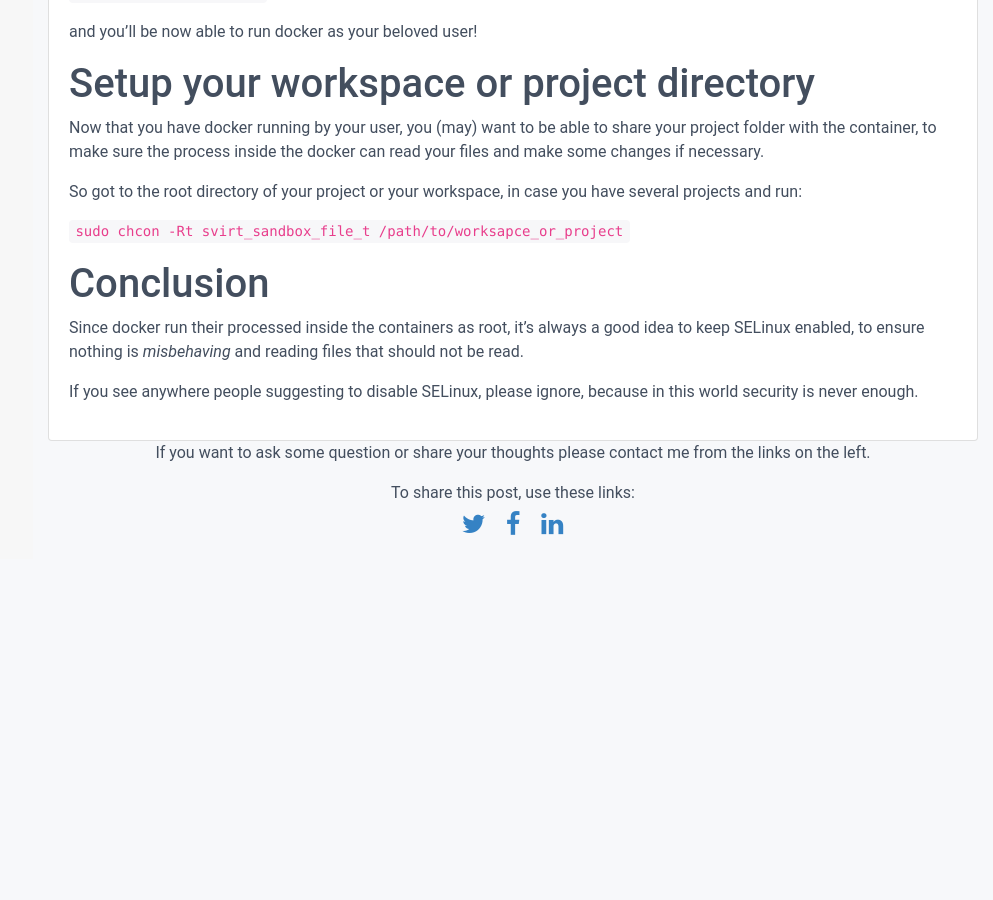
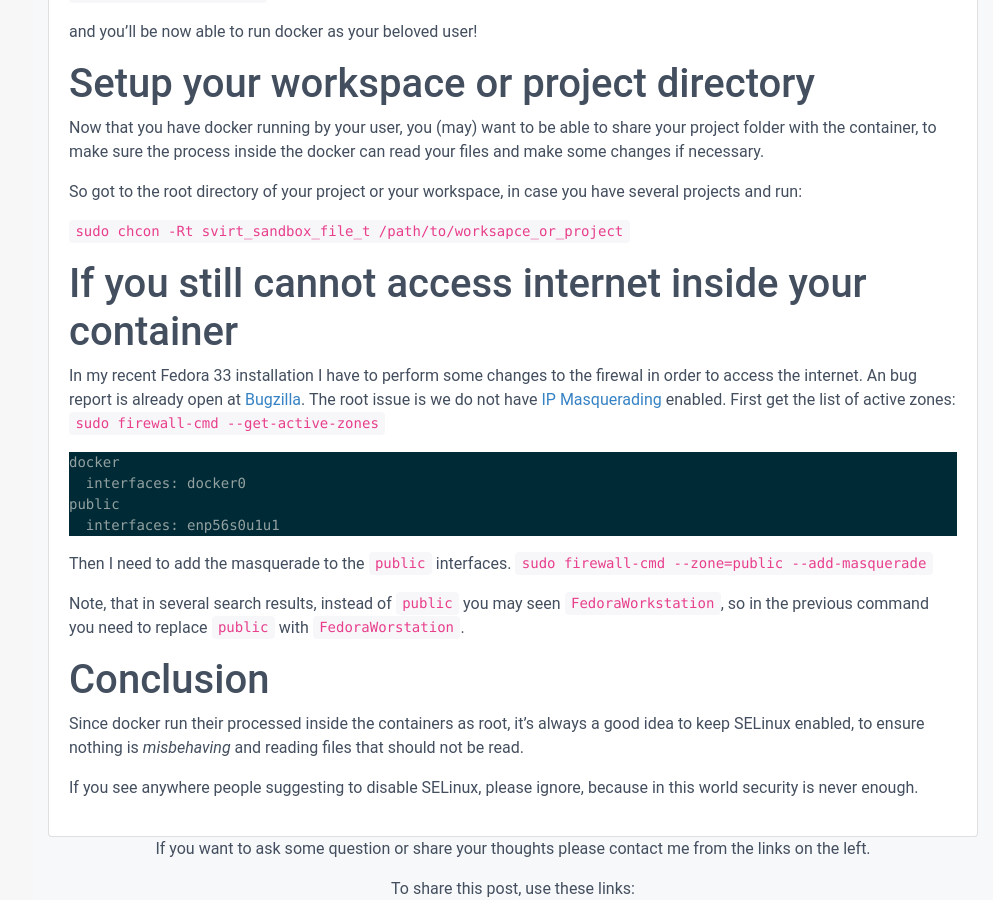
Before and after one commit to fidalgo/fidalgo.github.io, a Jekyll site: the page built from _posts/2017-12-08-docker-and-selinux.md, in a window 1280 px wide and 900 px high, scrolled down 1091 px. Shown: the whole window, without its empty margins (287-1280 px from the left). Built offline with Jekyll 4.4.1, drawn with Linux system fonts in a browser that asks for light colours; nearby versions of some CDN libraries; before the commit the page ends 1650 px from its top, so only the background shows below that.

Commit message:
Add instructions for Fedora 33 IP masquerade.

````diff
--- a/_posts/2017-12-08-docker-and-selinux.md
+++ b/_posts/2017-12-08-docker-and-selinux.md
@@ -60,6 +60,23 @@
 
 `sudo chcon -Rt svirt_sandbox_file_t /path/to/worksapce_or_project`
 
+# If you still cannot access internet inside your container
+
+In my recent Fedora 33 installation I have to perform some changes to the firewal in order to access the internet. An bug report is already open at [Bugzilla](https://bugzilla.redhat.com/show_bug.cgi?id=1817022).
+The root issue is we do not have [IP Masquerading](https://tldp.org/HOWTO/IP-Masquerade-HOWTO/ipmasq-background2.1.html) enabled.
+First get the list of active zones: `sudo firewall-cmd --get-active-zones`
+
+```
+docker
+  interfaces: docker0
+public
+  interfaces: enp56s0u1u1
+```
+
+Then I need to add the masquerade to the `public` interfaces.
+`sudo firewall-cmd --zone=public --add-masquerade`
+
+ Note, that in several search results, instead of `public` you may seen `FedoraWorkstation`, so in the previous command you need to replace `public` with `FedoraWorstation`.
 
 # Conclusion
 
````
